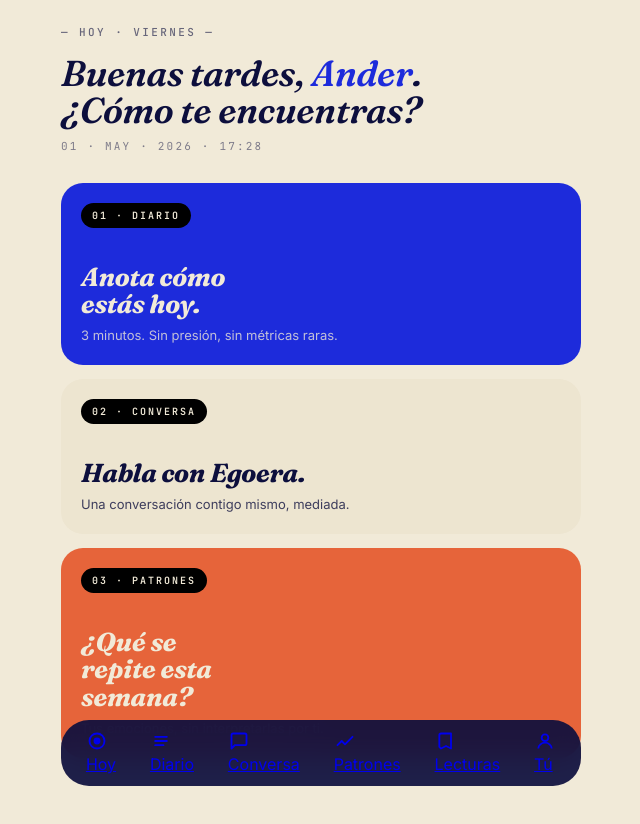
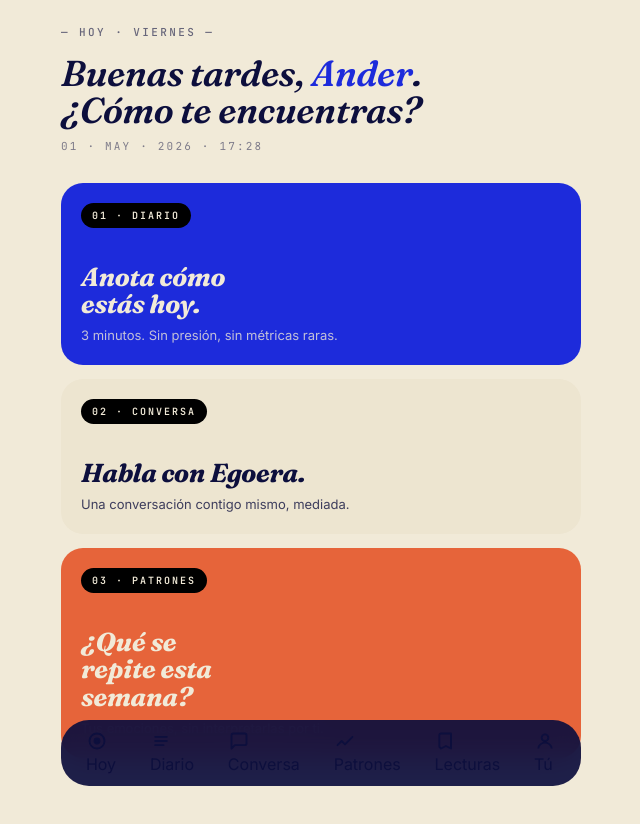
Before and after one commit to emotIQ14/egoera-diario, a Next.js app: page / in a window 1280 px wide. Shown: the top 824 px of the page, without its empty margins (319-959 px from the left). Built offline with nearby package versions, Linux system fonts and the light colour scheme.

Commit message:
fix: reset default underline + button styles globally

```diff
--- a/src/app/globals.css
+++ b/src/app/globals.css
@@ -59,6 +59,19 @@ html, body {
   line-height: 1.5;
   min-height: 100vh;
   overflow-x: hidden;
+}
+
+a {
+  color: inherit;
+  text-decoration: none;
+}
+
+button {
+  font-family: inherit;
+  color: inherit;
+  border: none;
+  background: none;
+  cursor: pointer;
 }
 
 body {
```
